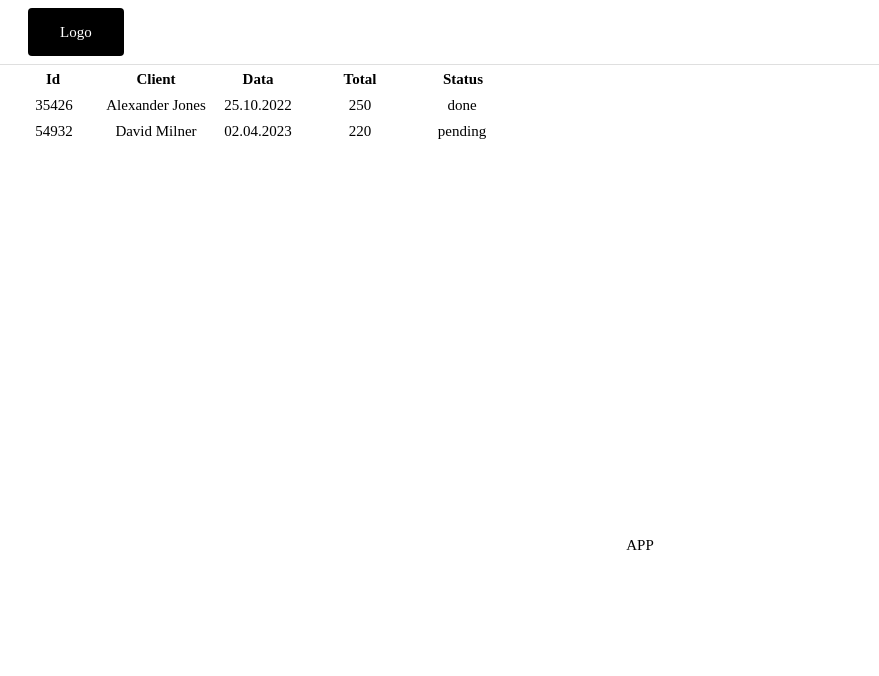
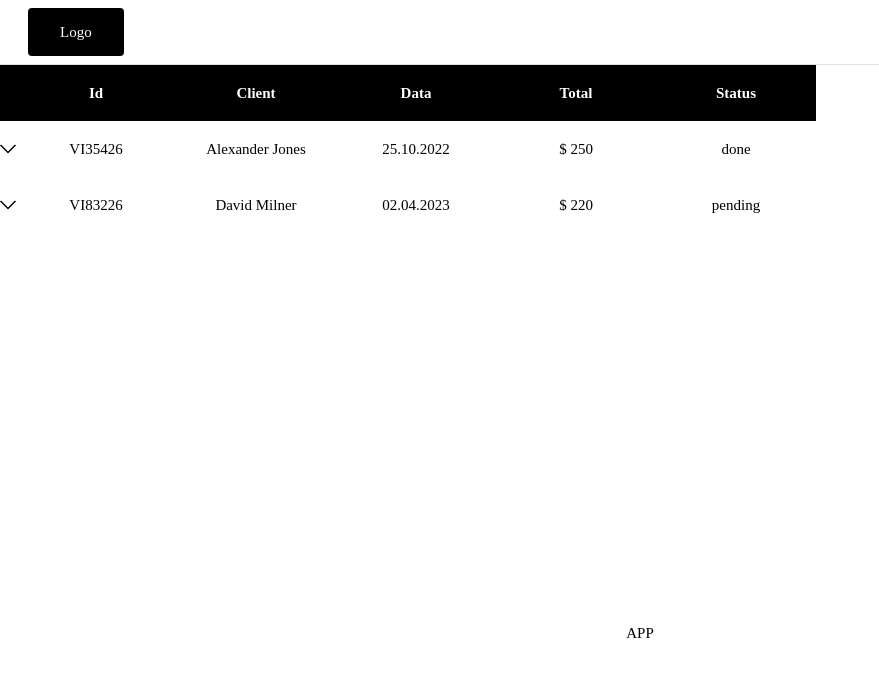
Before and after one commit to MariusHor/invoices, a Vue app: page / in a window 1280 px wide. Shown: the top 676 px of the page, without its empty margins (0-879 px from the left). Built offline with nearby package versions, Linux system fonts and the light colour scheme.

Commit message:
feat(invoices-table): add logic to handle the expansion toggle of invoices

```diff
--- a/src/components/InvoicesTable.vue
+++ b/src/components/InvoicesTable.vue
@@ -1,46 +1,45 @@
 <script setup>
-const tableHeadings = ['Id', 'Client', 'Data', 'Total', 'Status']
-const invoices = [
-  {
-    id: 35426,
-    client: 'Alexander Jones',
-    date: '25.10.2022',
-    total: 250,
-    status: 'done'
-  },
-  {
-    id: 54932,
-    client: 'David Milner',
-    date: '02.04.2023',
-    total: 220,
-    status: 'pending'
-  }
-]
+import { ref } from 'vue'
+import { TABLE_HEADINGS, invoicesData } from '@/helpers'
+
+const invoiceToExpandId = ref(null)
+
+function toggleExpandInvoice(id) {
+  invoiceToExpandId.value = invoiceToExpandId.value === id ? null : id
+}
 </script>
 
 <template>
   <table aria-label="Table of invoices">
     <thead>
       <tr>
-        <th
-          scope="col"
-          v-for="(heading, index) in tableHeadings"
-          :key="heading"
-          :colspan="index === 0 || index === tableHeadings.length - 1 ? 2 : 1"
-          width="100"
-        >
+        <th></th>
+        <th scope="col" v-for="heading in TABLE_HEADINGS" :key="heading" width="160">
           {{ heading }}
         </th>
       </tr>
     </thead>
     <tbody>
-      <tr v-for="invoice in invoices" :key="invoice.id">
-        <td></td>
-        <td v-for="item in Object.values(invoice)" :key="item" width="100">
-          {{ item }}
-        </td>
-        <td></td>
-      </tr>
+      <template v-for="invoice in invoicesData" :key="invoice.id">
+        <tr>
+          <td>
+            <button @click="() => toggleExpandInvoice(invoice.id)">
+              <img src="/select-arrow.svg" alt="" width="16" height="16" />
+            </button>
+          </td>
+          <td v-for="key in Object.keys(invoice)" :key="key" width="160">
+            <template v-if="key !== 'description'">
+              {{ key === 'total' ? '$' : '' }} {{ invoice[key] }}
+            </template>
+          </td>
+        </tr>
+        <tr v-if="invoiceToExpandId === invoice.id">
+          <td colspan="6">
+            <span>Detalii</span>
+            <p>{{ invoice['description'] }}</p>
+          </td>
+        </tr>
+      </template>
     </tbody>
   </table>
 </template>
@@ -48,7 +47,22 @@ const invoices = [
 <style scoped lang="sass">
 table
   text-align: center
+  border-spacing: 0
+
+thead
+  background: var(--clr-black)
+  color: var(--clr-white)
+
+td, th
+  padding: 1rem 0
 
 th
   font-weight: bold
+
+td
+  vertical-align: middle
+  button
+    display: grid
+    place-items: center
+    margin: 0 auto
 </style>
--- /dev/null
+++ b/src/helpers/constants.js
@@ -0,0 +1,3 @@
+export const TABLE_HEADINGS = ['Id', 'Client', 'Data', 'Total', 'Status']
+export const SORTING_OPTIONS = ['Cele mai noi', 'Cele mai vechi', 'Suma mai mare', 'Suma mai mica']
+export const DROPDOWN_STATES = ['closed', 'open']
--- /dev/null
+++ b/src/helpers/data.js
@@ -0,0 +1,20 @@
+export const invoicesData = [
+  {
+    id: 'VI35426',
+    client: 'Alexander Jones',
+    date: '25.10.2022',
+    total: 250,
+    status: 'done',
+    description:
+      'Lorem ipsum dolor sit amet, consectetur adipiscing elit, sed do eiusmod tempor incididunt ut labore et dolore magna aliqua.'
+  },
+  {
+    id: 'VI83226',
+    client: 'David Milner',
+    date: '02.04.2023',
+    total: 220,
+    status: 'pending',
+    description:
+      'Lorem ipsum dolor sit amet, consectetur adipiscing elit, sed do eiusmod tempor incididunt ut labore et dolore magna aliqua.'
+  }
+]
--- /dev/null
+++ b/src/helpers/index.js
@@ -0,0 +1,2 @@
+export { TABLE_HEADINGS, SORTING_OPTIONS, DROPDOWN_STATES } from './constants'
+export { invoicesData } from './data'
```
Also changed, not shown: src/components/SelectDropdown.vue (+16 -17 lines), 1 other file (tests, documents, lock files or other folders).
